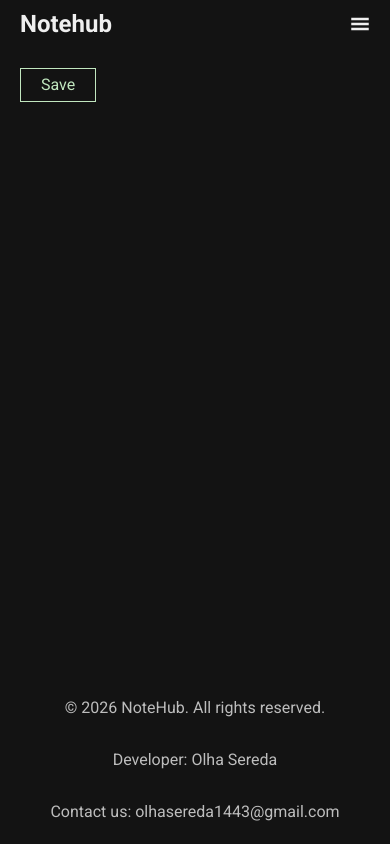
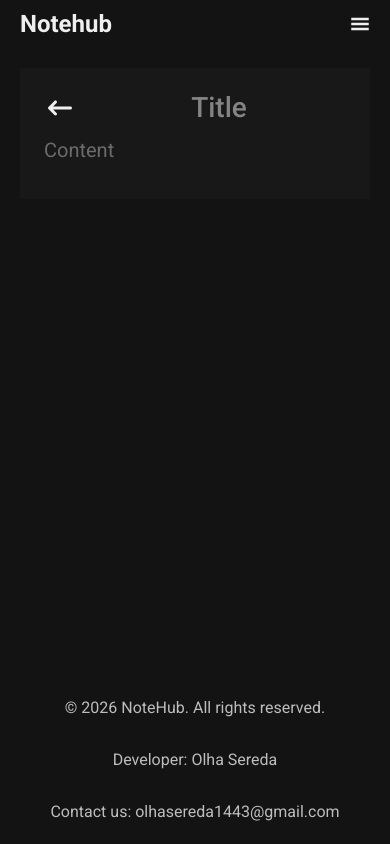
Before and after one commit to hellvita/notehub-helvita, a Next.js app: page /notes/action/create in a window 390 px wide. Built offline with nearby package versions, Linux system fonts and the light colour scheme; no server answers.

Commit message:
add styles for the NoteForm component (mobile, part)

```diff
--- a/components/NoteDetails/ButtonBack/ButtonBack.tsx
+++ b/components/NoteDetails/ButtonBack/ButtonBack.tsx
@@ -22,6 +22,7 @@ export default function ButtonBack({
   return mobile ? (
     <button
       onClick={handleBack}
+      type="button"
       className={`group p-1 cursor-pointer ${preview ? "" : "tablet-big:hidden"}`}
     >
       <IconBack
--- a/components/NoteDetails/Note/Note.tsx
+++ b/components/NoteDetails/Note/Note.tsx
@@ -31,7 +31,7 @@ export default function Note({ note, preview = false }: NoteProps) {
       <div className="sticky bottom-0 flex justify-between items-center flex-wrap gap-2 bg-linear-to-b from-black-800/0 via-black-800/97 to-black-800 pt-5 pb-6">
         <TagLabel tagName={note.tag} />
         <EditTime dataTime={note.updatedAt ? note.updatedAt : note.createdAt} />
-        <EditButton />
+        <EditButton noteId={note.id} />
       </div>
     </div>
   );
--- a/components/NoteForm/NoteForm.tsx
+++ b/components/NoteForm/NoteForm.tsx
@@ -3,6 +3,7 @@
 import ButtonBack from "@/components/NoteDetails/ButtonBack/ButtonBack";
 import ButtonText from "../parts/ButtonText/ButtonText";
 import { Note } from "@/types/note";
+import { useId } from "react";
 
 interface NoteFormProps {
   note?: Note;
@@ -15,6 +16,8 @@ export default function NoteForm({
   edit = false,
   handelSubmit,
 }: NoteFormProps) {
+  const fieldId = useId();
+
   return (
     <form
       action={handelSubmit}
@@ -22,8 +25,37 @@ export default function NoteForm({
     >
       <div className="tablet-big:mb-7 flex gap-2 items-center justify-between">
         <ButtonBack backPath="/notes/filter/all" />
-        <h1 className="max-tablet-big:hidden ">{`${edit ? "Edit" : "Create"} note`}</h1>
-        <ButtonText text="Save" type="submit" />
+        <h1 className="max-tablet-big:hidden">{`${edit ? "Edit" : "Create"} note`}</h1>
+        <ButtonText
+          text="Save"
+          type="submit"
+          twStyles="max-tablet-big:hidden px-5 text-green-200 text-s16 font-normal border cursor-pointer"
+        />
+      </div>
+
+      <div className="bg-black-800 p-6">
+        <div className="flex gap-x-4 items-center tablet-big:justify-center w-full mb-3">
+          <ButtonBack backPath="/notes/filter/all" mobile />
+          <textarea
+            name="title"
+            id={`${fieldId}-title`}
+            placeholder="Title"
+            rows={1}
+            required
+            minLength={3}
+            maxLength={50}
+            className="text-center w-[90%] mobile:text-s28 tablet-big:text-s24 font-medium placeholder:text-white-950/50 resize-none field-sizing-content overflow-hidden outline-none"
+          ></textarea>
+        </div>
+
+        <textarea
+          name="content"
+          id={`${fieldId}-content`}
+          placeholder="Content"
+          rows={1}
+          maxLength={500}
+          className="w-full mobile:leading-7 mobile:text-s20 text-white-400 placeholder:text-white-400/50 resize-none field-sizing-content overflow-hidden outline-none"
+        ></textarea>
       </div>
     </form>
   );
--- a/components/Notes/CreateButtonMobile/CreateButtonMobile.tsx
+++ b/components/Notes/CreateButtonMobile/CreateButtonMobile.tsx
@@ -5,6 +5,7 @@ export default function CreateButtonMobile() {
     <div className="sticky flex justify-end bottom-8 tablet:bottom-10 tablet-big:hidden pointer-events-none">
       <ButtonLink
         text="+"
+        href="/notes/action/create"
         twStyles="border rounded-[50%] mobile:text-s32 font-light text-blue-400/80 bg-black-900/90 px-4 py-2.25 pointer-events-auto"
         bgColorHover="var(--color-blue-400)"
         borderColorHover="var(--color-blue-400)"
```
